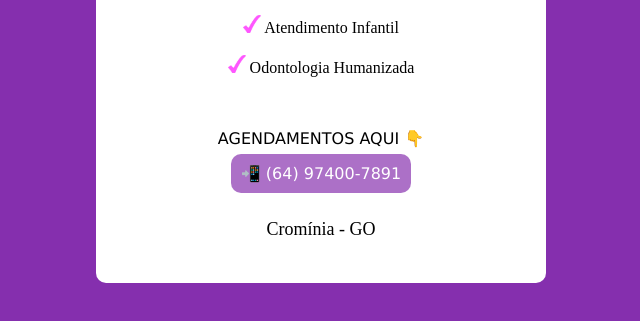
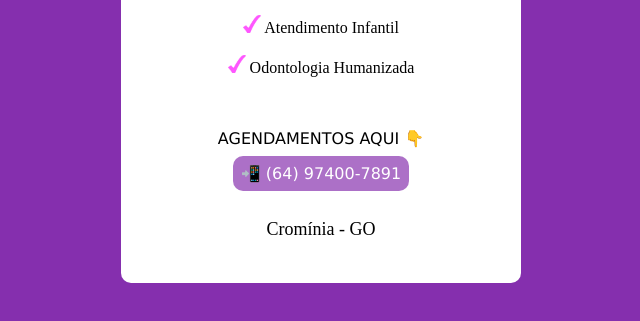
Before and after one commit to QueremNunes/projeto-dentista, a plain HTML site: page index.html in a window 1280 px wide. Shown: the part 375-696 px from the top of the page, without its empty margins (319-959 px from the left). Drawn offline with Linux system fonts and the light colour scheme.

Commit message:
correções

```diff
--- a/style.css
+++ b/style.css
@@ -21,7 +21,7 @@ div > p > img#foto2 {
 section {
     background-color: white;
     border-radius: 10px;
-    width: 450px;
+    width: 400px;
     height: 650px;
     margin: auto;
     text-align: center;
@@ -42,7 +42,7 @@ div > p >a#click {
     text-decoration: dashed;
     background-color: #862faeaf;
     border-radius: 10px;
-    padding: 10px;
+    padding: 8px;
 }
 
 footer {
```
